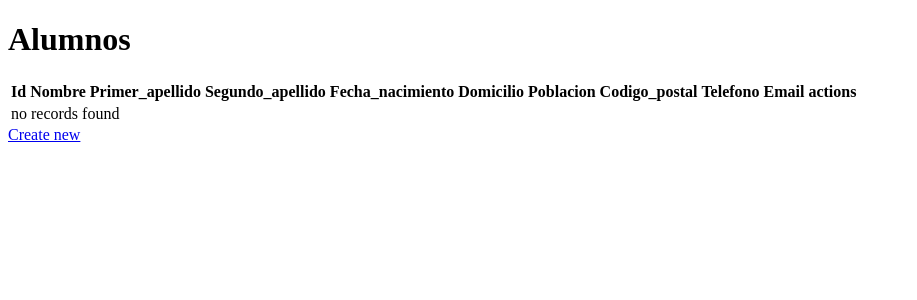
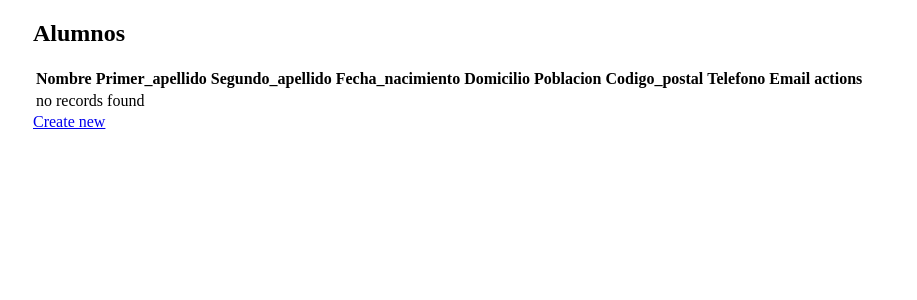
Before and after one commit to JOHANGONSALES/ACADEMIA-GRUPAL, a Symfony app: template templates/alumnos/index.html.twig in a window 1280 px wide. Shown: the top 300 px of the page, without its empty margins (0-917 px from the left). Run offline with Twig, Linux system fonts and the light colour scheme; the template is opened without the code that fills it, so the values that code supplies are empty; some libraries are stand-ins or nearby versions.

Commit message:
estilo index alumnos

```diff
--- a/templates/alumnos/index.html.twig
+++ b/templates/alumnos/index.html.twig
@@ -3,12 +3,13 @@
 {% block title %}Alumnos{% endblock %}
 
 {% block div %}
+    <section class="section" id="about">
+        <div style="margin-left: 25px;">
             <h1>Alumnos</h1>
 
             <table class="table table-striped">
                 <thead>
                     <tr>
-                <th>Id</th>
                         <th>Nombre</th>
                         <th>Primer_apellido</th>
                         <th>Segundo_apellido</th>
@@ -24,7 +25,6 @@
                 <tbody>
                 {% for alumno in alumnos %}
                     <tr>
-                <td>{{ alumno.id }}</td>
                         <td>{{ alumno.nombre }}</td>
                         <td>{{ alumno.primerApellido }}</td>
                         <td>{{ alumno.segundoApellido }}</td>
@@ -48,4 +48,6 @@
             </table>
 
             <a href="{{ path('app_alumnos_new') }}">Create new</a>
+        </div>
+    </section>
 {% endblock %}
```
Also changed, not shown: templates/cursos/new.html.twig (+4 -4 lines). Lines whose indentation alone changed are shown as unchanged.
